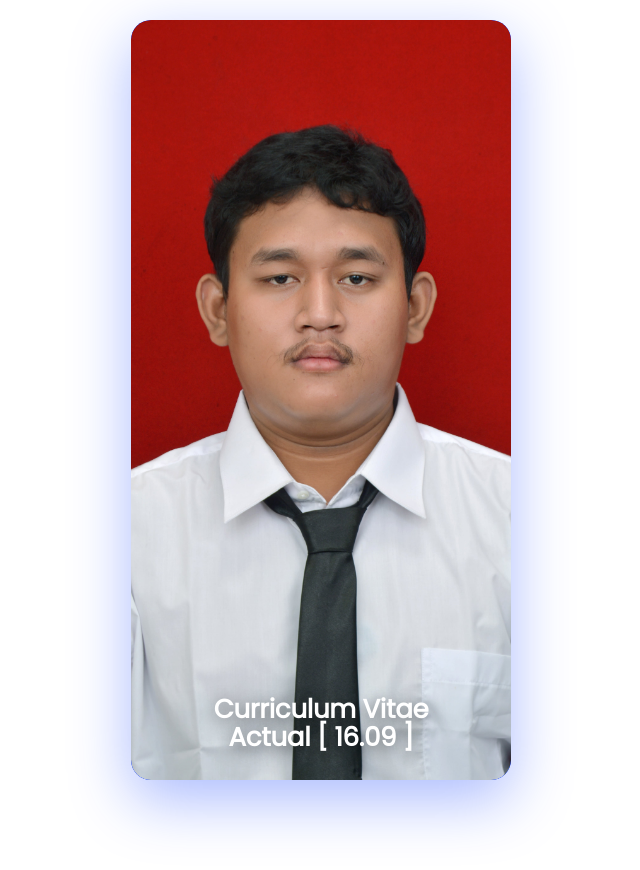
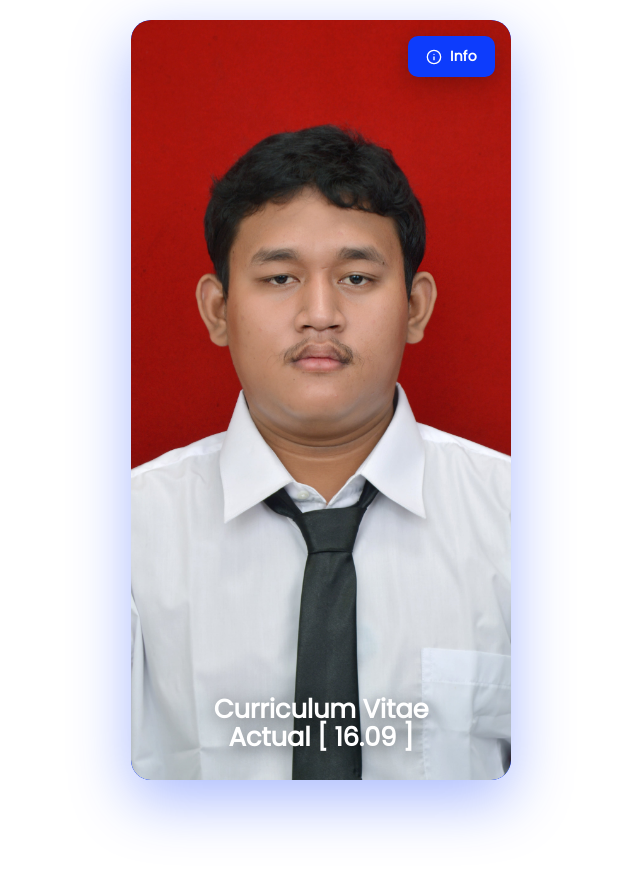
Before and after one commit to vinividivicilala/lolo, a Next.js app in the folder faq/: page /cv in a window 1280 px wide. Shown: the top 870 px of the page, without its empty margins (319-959 px from the left). Built offline with nearby package versions, Linux system fonts and the light colour scheme.

Commit message:
Update page.tsx

```diff
--- a/faq/app/cv/page.tsx
+++ b/faq/app/cv/page.tsx
@@ -6,13 +6,30 @@ import gsap from "gsap";
 
 const FONT_FAMILY = "'Poppins', 'Poppins Fallback', sans-serif";
 
+// ===== SVG ICONS =====
+const InfoIcon = ({ size = 16, color = "#ffffff" }: { size?: number; color?: string }) => (
+  <svg width={size} height={size} viewBox="0 0 24 24" fill="none" xmlns="http://www.w3.org/2000/svg">
+    <circle cx="12" cy="12" r="10" stroke={color} strokeWidth="2" strokeLinecap="round" strokeLinejoin="round" />
+    <path d="M12 16V12" stroke={color} strokeWidth="2" strokeLinecap="round" strokeLinejoin="round" />
+    <circle cx="12" cy="8" r="1" fill={color} />
+  </svg>
+);
+
+const CloseIcon = ({ size = 16, color = "#0D3CFC" }: { size?: number; color?: string }) => (
+  <svg width={size} height={size} viewBox="0 0 24 24" fill="none" xmlns="http://www.w3.org/2000/svg">
+    <path d="M18 6L6 18" stroke={color} strokeWidth="2.5" strokeLinecap="round" strokeLinejoin="round" />
+    <path d="M6 6L18 18" stroke={color} strokeWidth="2.5" strokeLinecap="round" strokeLinejoin="round" />
+  </svg>
+);
+
 // ===== CV PAGE =====
 export default function CVPage(): React.JSX.Element {
   const cardRef = useRef<HTMLDivElement>(null);
   const photoRef = useRef<HTMLImageElement>(null);
   const buttonRef = useRef<HTMLButtonElement>(null);
-  const textInsideRef = useRef<HTMLDivElement>(null); // teks di dalam/bawah foto (mode default)
-  const textAboveRef = useRef<HTMLDivElement>(null);  // teks di atas foto (mode open)
+  const iconRef = useRef<HTMLDivElement>(null);
+  const textInsideRef = useRef<HTMLDivElement>(null);
+  const textAboveRef = useRef<HTMLDivElement>(null);
   const [isMounted, setIsMounted] = useState(false);
   const [isOpen, setIsOpen] = useState(false);
 
@@ -32,7 +49,7 @@ export default function CVPage(): React.JSX.Element {
     );
   }, [isMounted]);
 
-  // Animasi GSAP tombol
+  // Animasi GSAP tombol (bg + teks)
   useEffect(() => {
     if (!isMounted) return;
     if (!buttonRef.current) return;
@@ -52,6 +69,18 @@ export default function CVPage(): React.JSX.Element {
         ease: "power2.out",
       });
     }
+  }, [isOpen, isMounted]);
+
+  // Animasi GSAP icon di dalam tombol (rotate + scale saat toggle)
+  useEffect(() => {
+    if (!isMounted) return;
+    if (!iconRef.current) return;
+
+    gsap.fromTo(
+      iconRef.current,
+      { rotate: isOpen ? -90 : 90, scale: 0.5, opacity: 0 },
+      { rotate: 0, scale: 1, opacity: 1, duration: 0.4, ease: "back.out(1.6)" }
+    );
   }, [isOpen, isMounted]);
 
   // Animasi GSAP foto
@@ -88,11 +117,11 @@ export default function CVPage(): React.JSX.Element {
     }
   }, [isOpen, isMounted]);
 
-  // Animasi GSAP teks di bawah foto (mode default) — 2 baris
+  // Animasi GSAP teks di bawah foto (mode default)
   useEffect(() => {
     if (!isMounted) return;
     if (!textInsideRef.current) return;
-    if (isOpen) return; // hanya muncul saat mode default
+    if (isOpen) return;
 
     gsap.fromTo(
       textInsideRef.current,
@@ -105,7 +134,7 @@ export default function CVPage(): React.JSX.Element {
   useEffect(() => {
     if (!isMounted) return;
     if (!textAboveRef.current) return;
-    if (!isOpen) return; // hanya muncul saat mode open
+    if (!isOpen) return;
 
     gsap.fromTo(
       textAboveRef.current,
@@ -226,6 +255,41 @@ export default function CVPage(): React.JSX.Element {
                 </div>
               </div>
             )}
+
+            {/* ===== TOMBOL INFO / CLOSE DI ATAS KANAN DENGAN ICON SVG ===== */}
+            <button
+              ref={buttonRef}
+              onClick={() => setIsOpen((v) => !v)}
+              style={{
+                position: "absolute",
+                top: "16px",
+                right: "16px",
+                zIndex: 10,
+                padding: "10px 18px",
+                backgroundColor: "#0D3CFC",
+                color: "#ffffff",
+                border: "none",
+                borderRadius: "10px",
+                fontSize: "14px",
+                fontWeight: 700,
+                cursor: "pointer",
+                fontFamily: FONT_FAMILY,
+                letterSpacing: "0.02em",
+                boxShadow: "0 8px 24px rgba(0,0,0,0.25)",
+                display: "flex",
+                alignItems: "center",
+                gap: "8px",
+              }}
+            >
+              <div ref={iconRef} style={{ display: "flex", alignItems: "center" }}>
+                {isOpen ? (
+                  <CloseIcon size={16} color="#0D3CFC" />
+                ) : (
+                  <InfoIcon size={16} color="#ffffff" />
+                )}
+              </div>
+              <span>{isOpen ? "Close" : "Info"}</span>
+            </button>
           </div>
         </div>
 
```
